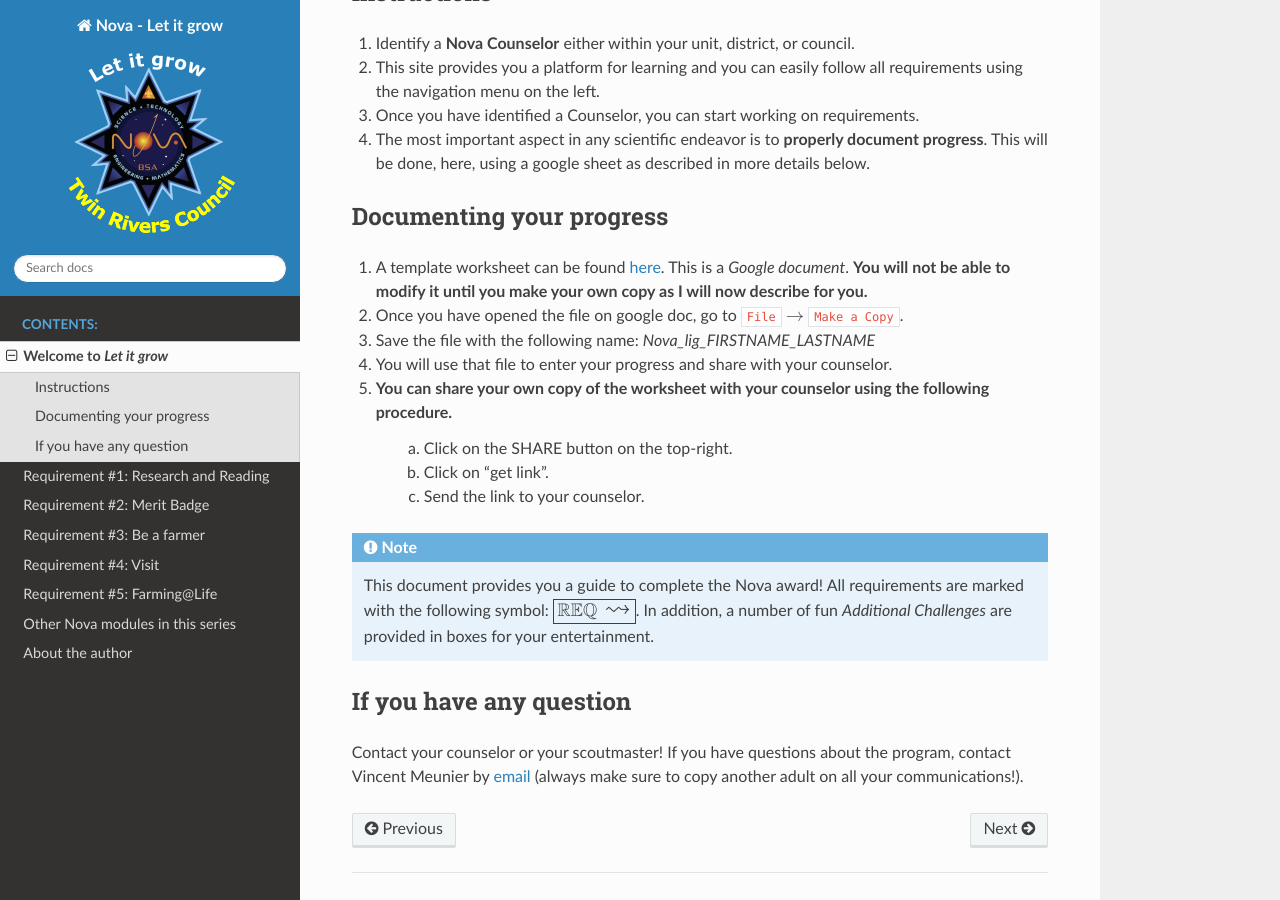
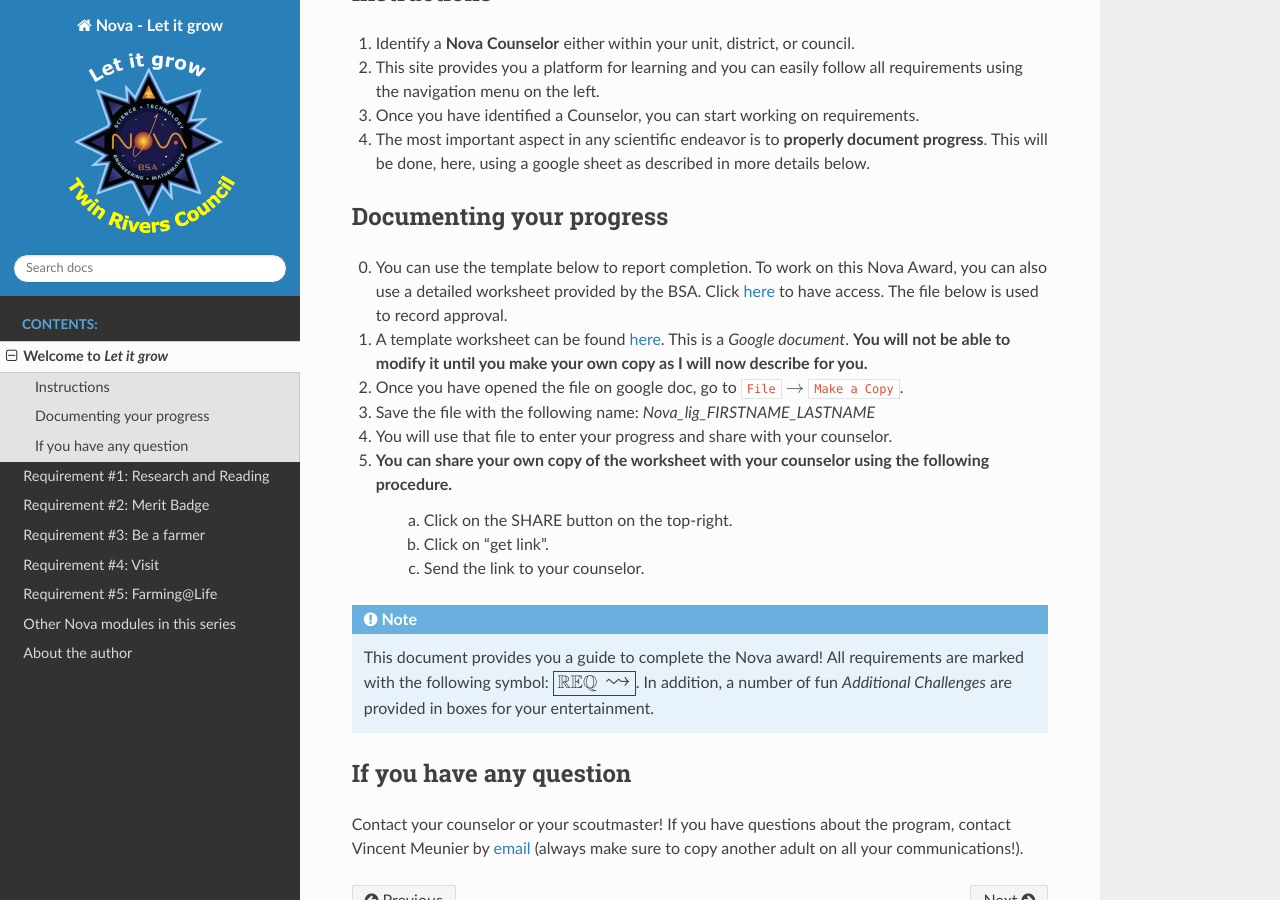
Before and after one commit to meuniv/NovaLIG, a Sphinx documentation site: the page built from source/introduction.rst, in a window 1280 px wide and 900 px high, scrolled down 501 px. Built offline with Sphinx 7.4.7 and the Read the Docs theme 2.0.0, drawn with Linux system fonts in a browser that asks for light colours.

Commit message:
added link to PDF on usscouts

```diff
--- a/source/introduction.rst
+++ b/source/introduction.rst
@@ -18,6 +18,7 @@ Instructions
 Documenting your progress
 -------------------------
 
+0. You can use the template below to report completion. To work on this Nova Award, you can also use a detailed worksheet provided by the BSA. Click `here <http://usscouts.org/advance/nova/workbooks/Scout-Nova-5.pdf>`__ to have access. The file below is used to record approval.
 1. A template worksheet can be found `here <https://docs.google.com/document/d/19YCs8BygIMVBBavl3DJtSx-ddnFqX85d9xfiIEg0QzE/edit?usp=sharing>`_. This is a *Google document*. **You will not be able to modify it until you make your own copy as I will now describe for you.**
 2. Once you have opened the file on google doc, go to :code:`File` :math:`\rightarrow` :code:`Make a Copy`.
 3. Save the file with the following name: *Nova_lig_FIRSTNAME_LASTNAME*
```
